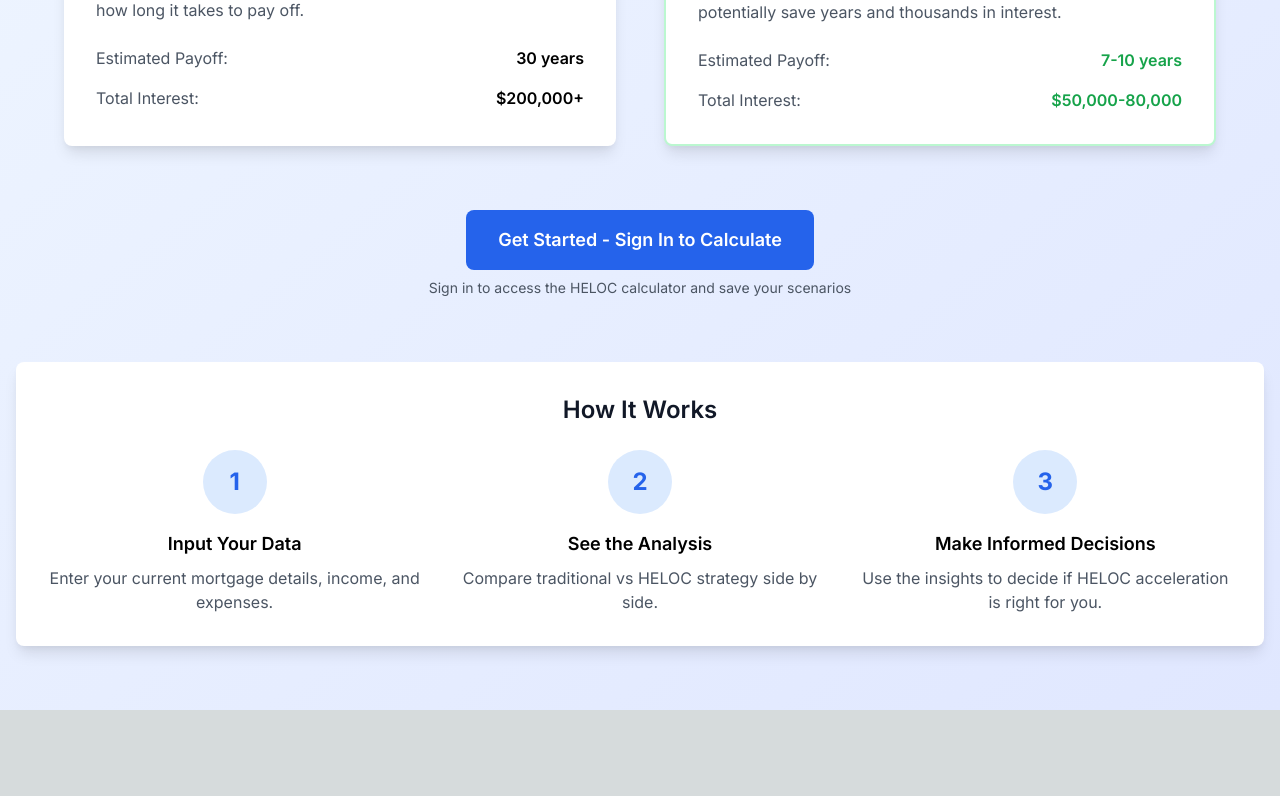
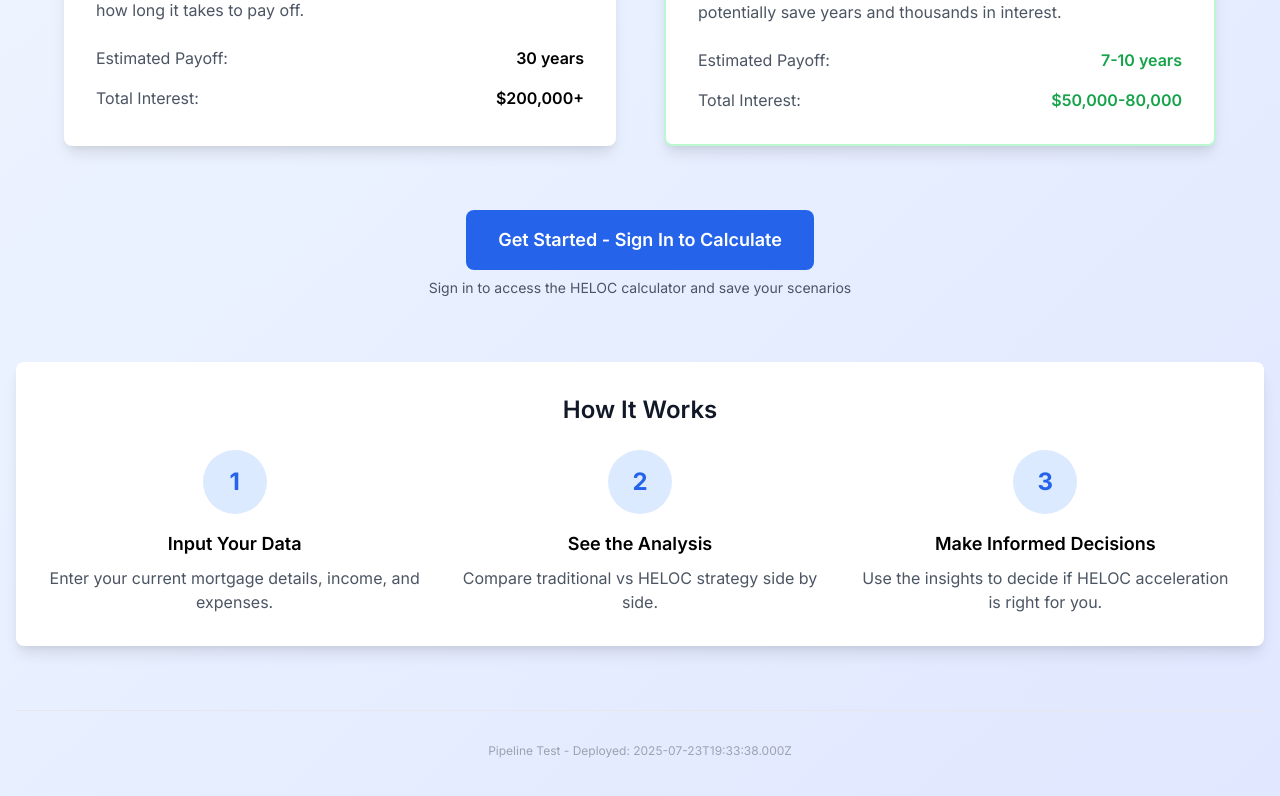
Before and after one commit to enoteware/heloc_accel, a Next.js app: page / in a window 1280 px wide. Shown: the part 362-1158 px from the top of the page. Before the commit the page ends 1072 px from the top, so only its background shows below. Built offline with nearby package versions, Linux system fonts and the light colour scheme; no server answers.

Commit message:
test: Add deployment timestamp for pipeline verification
- Added timestamp display on homepage footer
- This change will help verify the complete dev-to-production pipeline
- Timestamp shows when the deployment was built

```diff
--- a/src/app/page.tsx
+++ b/src/app/page.tsx
@@ -148,6 +148,13 @@ export default function Home() {
             </div>
           </div>
         </div>
+
+        {/* Deployment verification timestamp */}
+        <div className="text-center mt-16 pt-8 border-t border-gray-200">
+          <p className="text-xs text-gray-400">
+            Pipeline Test - Deployed: {new Date().toISOString()}
+          </p>
+        </div>
       </div>
     </main>
   )
```
